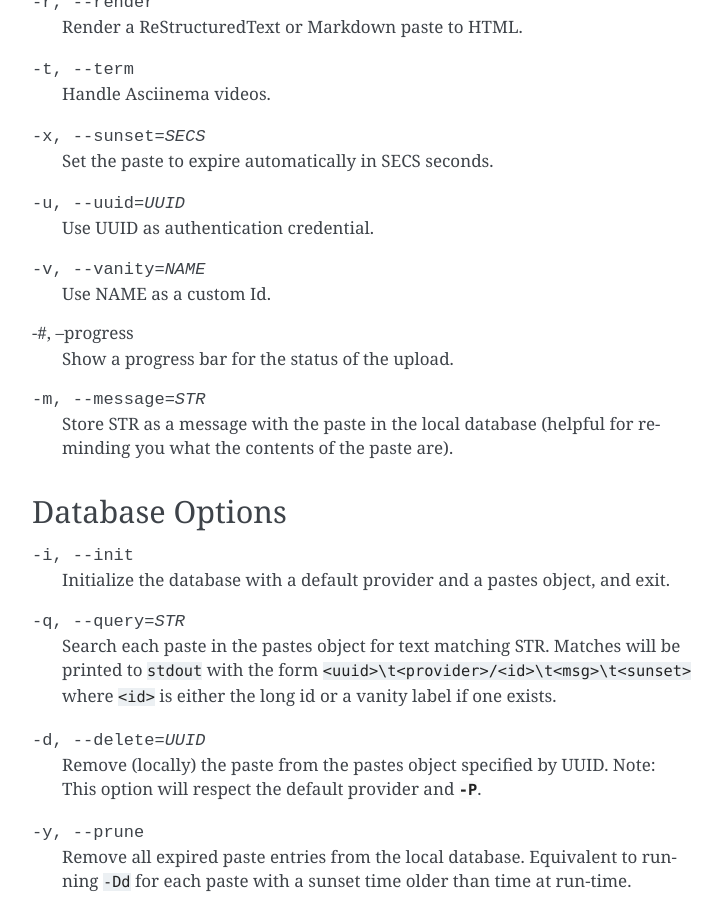
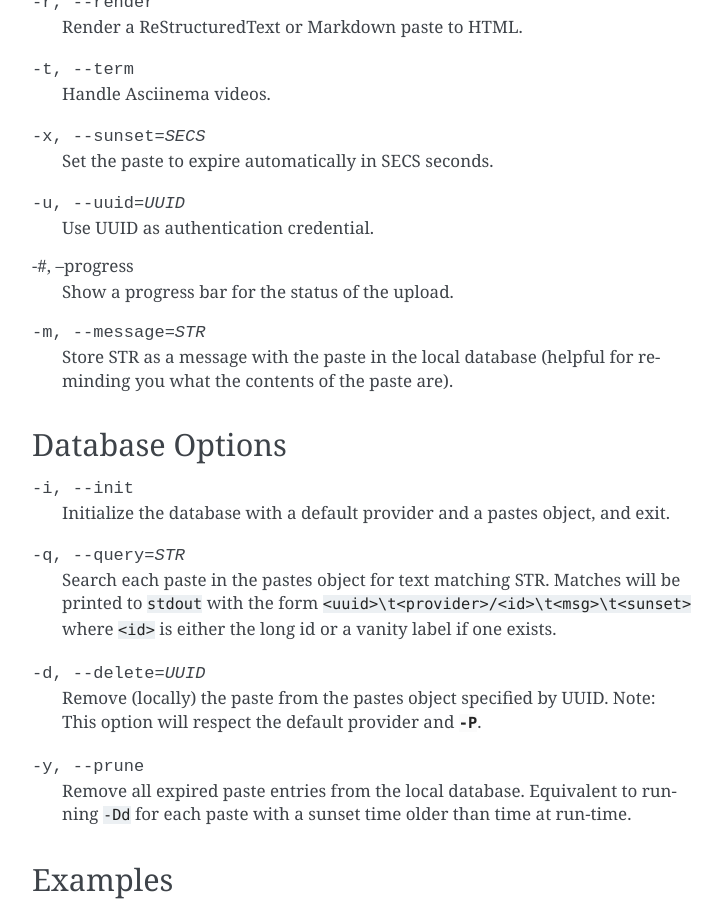
Before and after one commit to HalosGhost/pbpst, a Sphinx documentation site: the page built from doc/pbpst.rst, in a window 1280 px wide and 900 px high, scrolled down 3176 px. Shown: the whole window, without its empty margins (388-1110 px from the left). Built offline with Sphinx 7.4.7, drawn with Linux system fonts in a browser that asks for light colours.

Commit message:
Remove -v from -U

```diff
--- a/doc/pbpst.rst
+++ b/doc/pbpst.rst
@@ -150,9 +150,6 @@ Note: if the :option:`f` option is not passed, :program:`pbpst` will paste the c
 -u, --uuid=UUID
     Use UUID as authentication credential.
 
--v, --vanity=NAME
-    Use NAME as a custom Id.
-
 -#, --progress
     Show a progress bar for the status of the upload.
 
```
Also changed, not shown: 1 other file.
